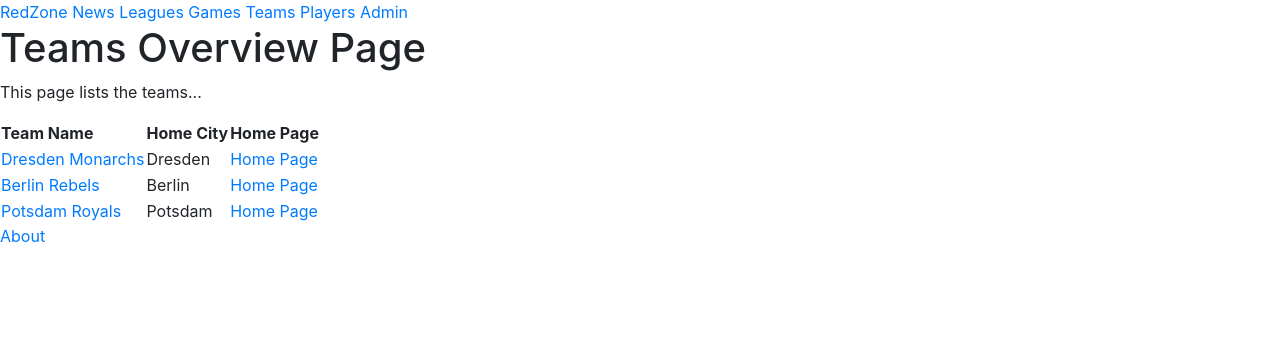
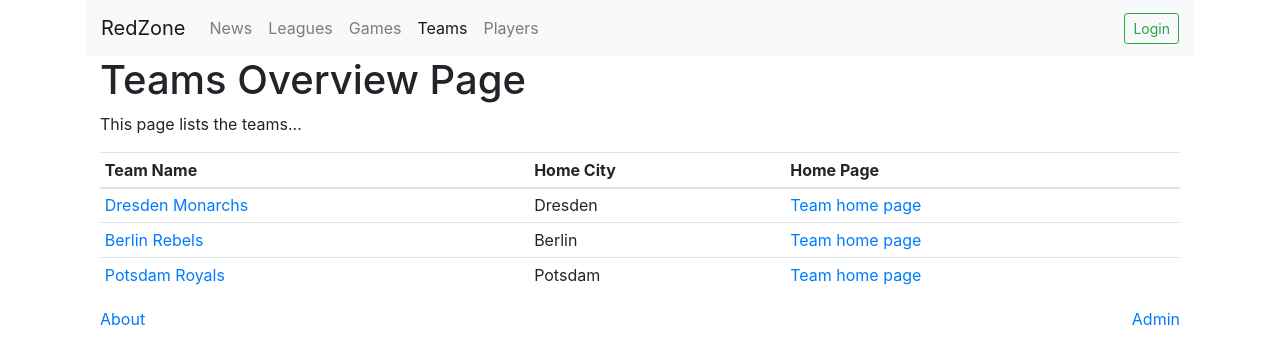
Before and after one commit to Lukisn/RedZone, a Django app: page /teams/team in a window 1280 px wide. Shown: the top 364 px of the page. Run offline with Django 3.2, Linux system fonts and the light colour scheme; data comes from the database, SQL or seed files in the repository; both versions use the stored data as it was after the commit; some libraries are stand-ins or nearby versions.

Commit message:
added bootstrap classes to style templates

```diff
--- a/teams/templates/teams/teams.html
+++ b/teams/templates/teams/teams.html
@@ -1,20 +1,32 @@
 {% extends "base.html" %}
+
+{% block navbar %}
+    <a class="navbar-item nav-link" href="#">News</a>
+    <a class="navbar-item nav-link" href="#">Leagues</a>
+    <a class="navbar-item nav-link" href="#">Games</a>
+    <a class="navbar-item nav-link active" href="{% url 'teams' %}">Teams</a>
+    <a class="navbar-item nav-link" href="{% url 'players' %}">Players</a>
+{% endblock navbar %}
 
 {% block content %}
     <h1>Teams Overview Page</h1>
     <p>This page lists the teams...</p>
-    <table>
+    <table class="table table-sm table-hover">
+        <thead>
             <tr>
                 <th>Team Name</th>
                 <th>Home City</th>
                 <th>Home Page</th>
             </tr>
+        </thead>
+        <tbody>
             {% for team in team_list %}
             <tr>
                 <td><a href="{% url 'team' team.id %}">{{ team.team_name }}</a></td>
                 <td>{{ team.home_city }}</td>
-            <td><a href="{{ team.home_page }}">Home Page</a></td>
+                <td><a href="{{ team.home_page }}">Team home page</a></td>
             </tr>
             {% endfor %}
+        </tbody>
     </table>
 {% endblock content %}
--- a/templates/base.html
+++ b/templates/base.html
@@ -7,26 +7,42 @@
     <!-- Bootstrap CSS -->
     <link rel="stylesheet" href="https://maxcdn.bootstrapcdn.com/bootstrap/4.0.0/css/bootstrap.min.css" integrity="sha384-Gn5384xqQ1aoWXA+058RXPxPg6fy4IWvTNh0E263XmFcJlSAwiGgFAW/dAiS6JXm" crossorigin="anonymous">
 </head>
-<body>
-    <header>
-        <nav>
-            <a href="{% url 'home' %}">RedZone</a>
-            <a href="#">News</a>
-            <a href="#">Leagues</a>
-            <a href="#">Games</a>
-            <a href="{% url 'teams' %}">Teams</a>
-            <a href="{% url 'players' %}">Players</a>
-            <a href="{% url 'admin:index' %}">Admin</a>
-        </nav>
-    </header>
-    <main>
+<body class="container">
+    <nav class="navbar sticky-top navbar-expand-lg navbar-light bg-light">
+        <a class="navbar-brand" href="{% url 'home' %}">RedZone</a>
+        <button class="navbar-toggler" type="button" data-toggle="collapse" data-target="#navbarNavAltMarkup" aria-controls="navbarNavAltMarkup" aria-expanded="false" aria-label="Toggle navigation">
+            <span class="navbar-toggler-icon"></span>
+        </button>
+        <div class="collapse navbar-collapse" id="navbarNavAltMarkup">
+            <div class="navbar-nav">
+                {% block navbar %}
+                <a class="navbar-item nav-link" href="#">News</a>
+                <a class="navbar-item nav-link" href="#">Leagues</a>
+                <a class="navbar-item nav-link" href="#">Games</a>
+                <a class="navbar-item nav-link" href="{% url 'teams' %}">Teams</a>
+                <a class="navbar-item nav-link" href="{% url 'players' %}">Players</a>
+                {% endblock navbar %}
+            </div>
+        </div>
+        <!-- <span class="navbar-text">Logged in as ...</span> -->
+        <form class="form-inline">
+            <a href="#">
+                <button class="btn btn-sm btn-outline-success" type="button">Login</button>
+            </a>
+            <!-- <button class="btn btn-sm btn-outline-danger" type="button">Logout</button> -->
+        </form>
+    </nav>
+    <main class="container">
         {% block content %}
         <h1>Content</h1>
         <p>This is the main content area ...</p>
         {% endblock content %}
     </main>
-    <footer>
-        <a href="{% url 'about' %}">About</a>
+    <footer class="footer text-muted">
+        <div class="container">
+            <p class="float-right"><a href="{% url 'admin:index' %}">Admin</a></p>
+            <p><a href="{% url 'about' %}">About</a></p>
+        </div>
     </footer>
     <!-- Bootstrap JS scripts -->
     <script src="https://code.jquery.com/jquery-3.2.1.slim.min.js" integrity="sha384-KJ3o2DKtIkvYIK3UENzmM7KCkRr/rE9/Qpg6aAZGJwFDMVNA/GpGFF93hXpG5KkN" crossorigin="anonymous"></script>
```
Also changed, not shown: teams/templates/teams/player.html (+18 -2 lines), teams/templates/teams/players.html (+13 -1 lines), teams/templates/teams/team.html (+18 -2 lines), db.sqlite3. Lines whose indentation alone changed are shown as unchanged.
